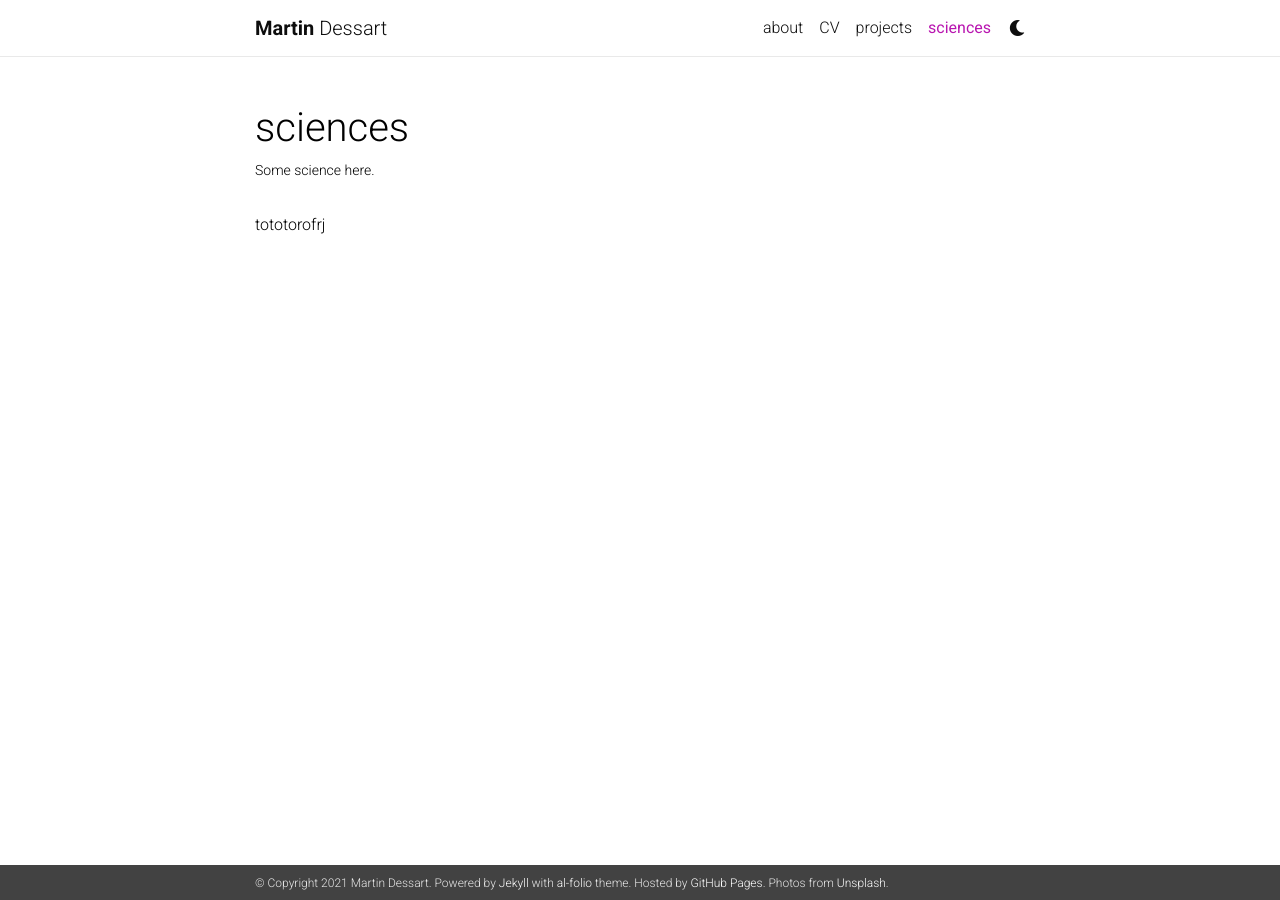
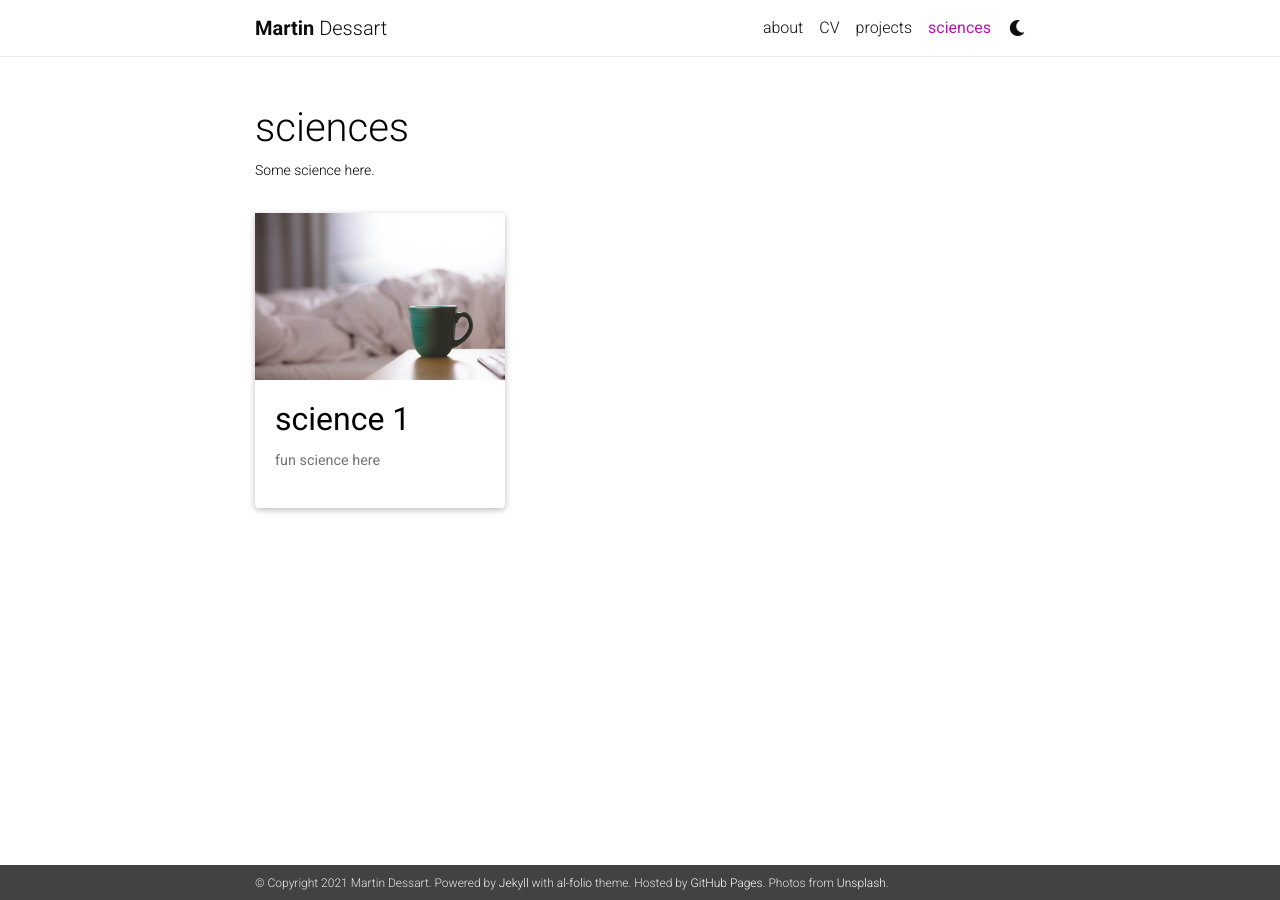
Before and after one commit to martindessart/martindessart.github.io, a Jekyll site: the page built from _pages/sciences.md, in a window 1280 px wide. Built offline with Jekyll 4.4.1, drawn with Linux system fonts in a browser that asks for light colours; nearby versions of some CDN libraries; a style sheet for code colours, icons or effects is not loaded.

Commit message:
change sciencemd

```diff
--- a/_pages/sciences.md
+++ b/_pages/sciences.md
@@ -6,4 +6,42 @@
 nav: true
 ---
 
-tototorofrj
+<div class="sciences grid">
+
+  {% assign sorted_sciences = site.sciences | sort: "importance" %}
+  {% for science in sorted_sciences %}
+  <div class="grid-item">
+    {% if science.redirect %}
+    <a href="{{ science.redirect }}" target="_blank">
+    {% else %}
+    <a href="{{ science.url | relative_url }}">
+    {% endif %}
+      <div class="card hoverable">
+        {% if science.img %}
+        <img src="{{ science.img | relative_url }}" alt="science thumbnail">
+        {% endif %}
+        <div class="card-body">
+          <h2 class="card-title text-lowercase">{{ science.title }}</h2>
+          <p class="card-text">{{ science.description }}</p>
+          <div class="row ml-1 mr-1 p-0">
+            {% if science.github %}
+            <div class="github-icon">
+              <div class="icon" data-toggle="tooltip" title="Code Repository">
+                <a href="{{ science.github }}" target="_blank"><i class="fab fa-github gh-icon"></i></a>
+              </div>
+              {% if science.github_stars %}
+              <span class="stars" data-toggle="tooltip" title="GitHub Stars">
+                <i class="fas fa-star"></i>
+                <span id="{{ science.github_stars }}-stars"></span>
+              </span>
+              {% endif %}
+            </div>
+            {% endif %}
+          </div>
+        </div>
+      </div>
+    </a>
+  </div>
+{% endfor %}
+
+</div>
```
